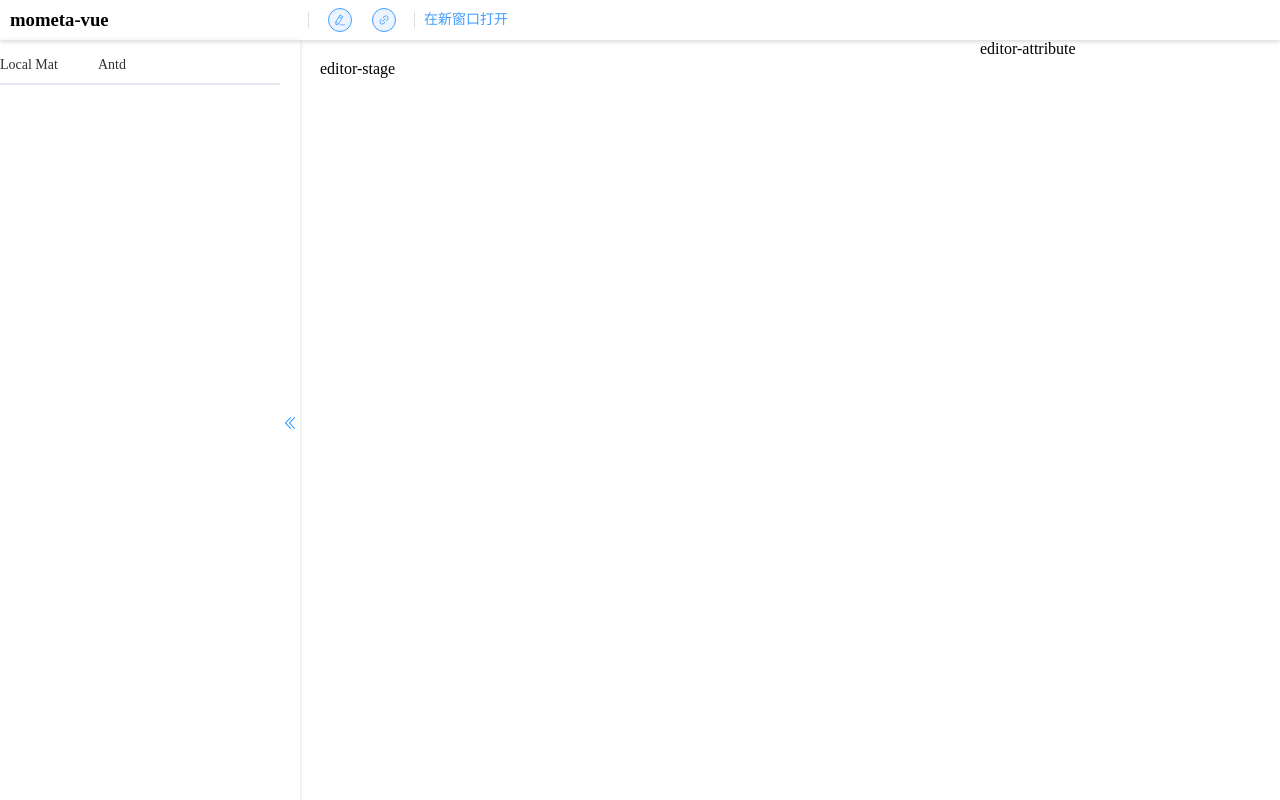
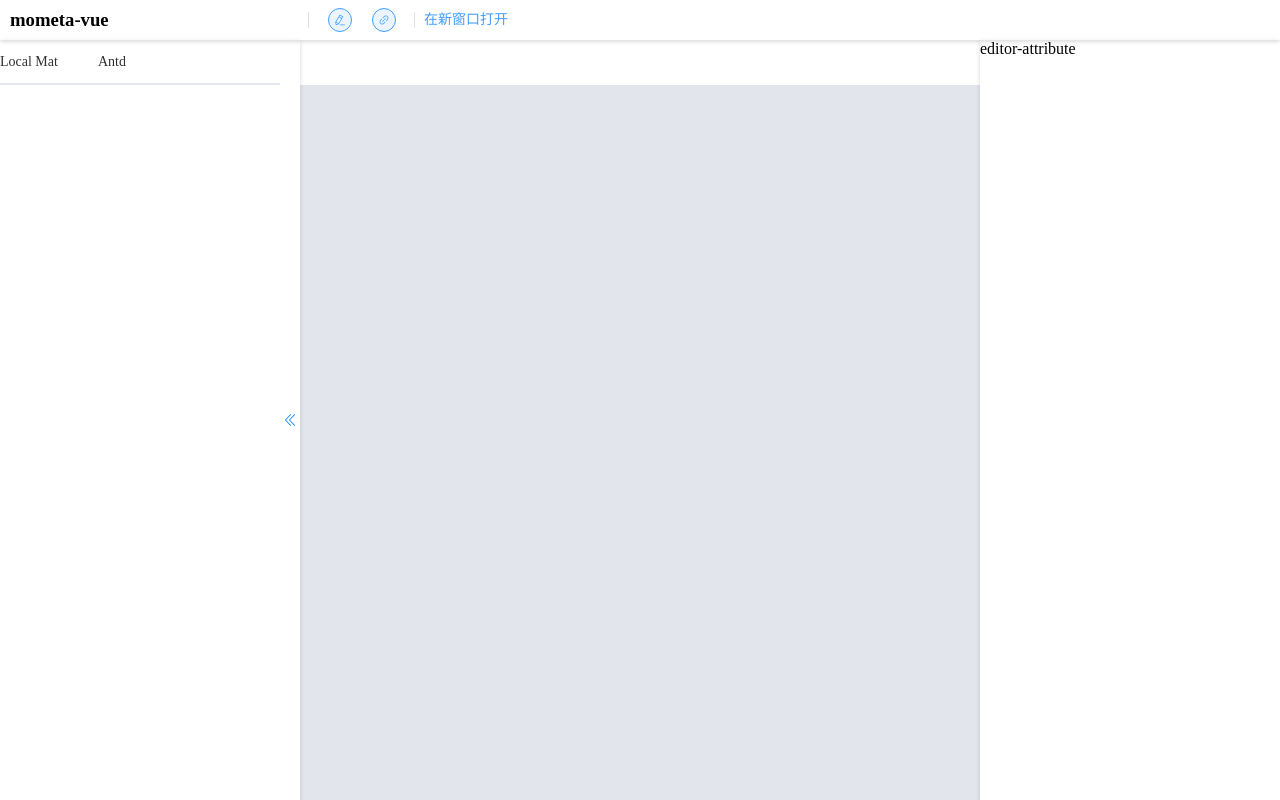
Before and after one commit to yangxiuxiu1115/mometa-vue, a Vue app in the folder packages/editor/: page / in a window 1280 px wide. Built offline with nearby package versions, Linux system fonts and the light colour scheme.

Commit message:
fix: 页面样式

```diff
--- a/packages/editor/src/App.vue
+++ b/packages/editor/src/App.vue
@@ -40,10 +40,17 @@ const changeLeftPanalCollapse = (val: boolean) => {
 <style scoped lang="less">
 .el-header {
   padding: 0;
+  z-index: 1;
   box-shadow: 0 2px 4px 0 rgb(0 0 0 / 12%), 0 0 6px 0 rgb(0 0 0 / 4%);
 }
+.el-aside {
+  box-shadow: 0 0 6px 0 rgb(0 0 0 / 4%), 0 2px 4px 0 rgb(0 0 0 / 12%);
+  z-index: 1;
+}
 .editor-left-panal {
-  box-shadow: 0 0 6px 0 rgb(0 0 0 / 4%), 0 2px 4px 0 rgb(0 0 0 / 12%);
   transition: width 0.25s linear;
 }
+.el-main {
+  padding: 0;
+}
 </style>
--- a/packages/editor/src/views/Content/Editor/EditorStage.vue
+++ b/packages/editor/src/views/Content/Editor/EditorStage.vue
@@ -1,9 +1,26 @@
 <template>
-  <div class="editor-stage">editor-stage</div>
+  <div class="editor-stage">
+    <div class="location-widget"></div>
+    <div style="flex: 1 1; padding: 20px; background-color: rgb(226, 229, 236)">
+      <div class="editor-stage_wrapper"></div>
+    </div>
+  </div>
 </template>
 
 <script setup lang="ts">
 import { ref } from 'vue'
 </script>
 
-<style scoped lang="less"></style>
+<style scoped lang="less">
+.editor-stage {
+  background-color: white;
+  height: 100%;
+  display: flex;
+  flex-direction: column;
+  .location-widget {
+    height: 45px;
+  }
+  .editor-stage_wrapper {
+  }
+}
+</style>
--- a/packages/editor/src/views/Content/Material/EditorMaterial.vue
+++ b/packages/editor/src/views/Content/Material/EditorMaterial.vue
@@ -28,9 +28,8 @@ const handleCollapse = () => {
 
 <style scoped lang="less">
 .editor-material {
-  margin-top: 5px;
   display: flex;
-  height: calc(100% - 5px);
+  height: 100%;
 
   .el-tabs.el-tabs_hidden {
     width: 0;
@@ -44,6 +43,7 @@ const handleCollapse = () => {
     flex: 1;
     opacity: 1;
     transition: all ease 0.25s;
+    --el-tabs-header-height: 45px;
   }
   .colse-btn {
     width: 20px;
```
